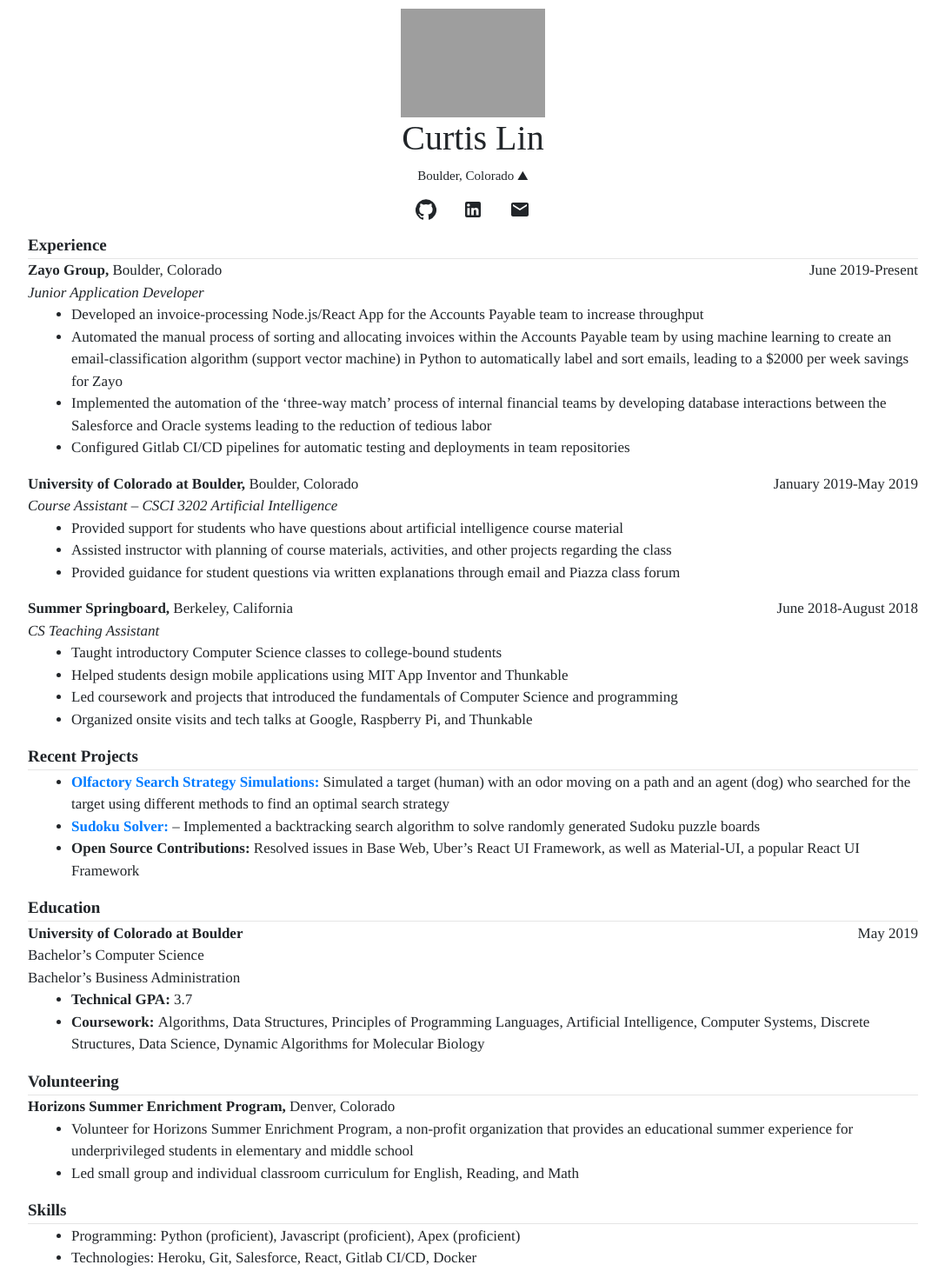
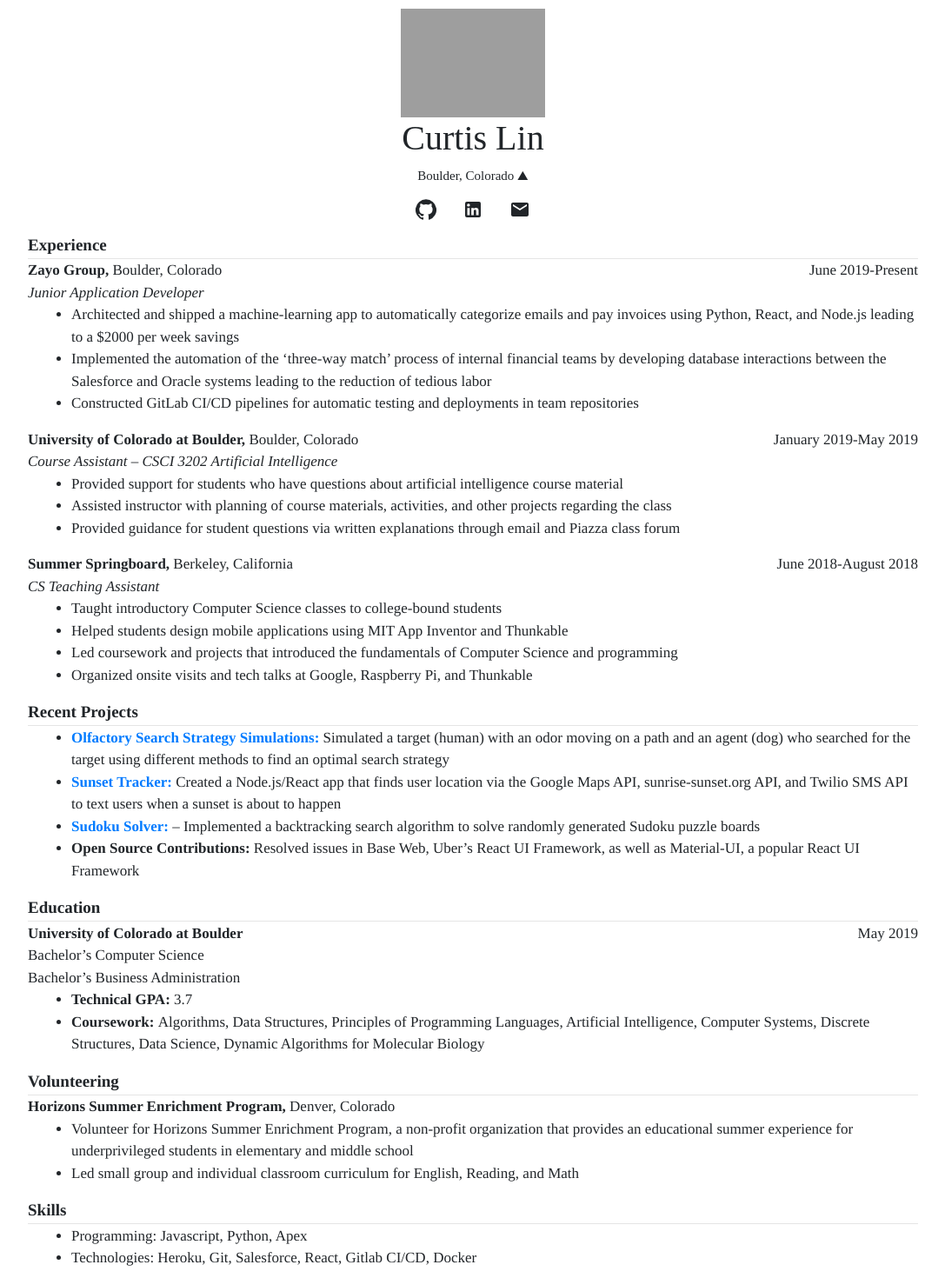
Before and after one commit to curtislin7/personal-website, a React (Create React App) app: page / in a window 1280 px wide. Shown: the top 1470 px of the page at 87% size, without its empty margins (96-1183 px from the left). Built offline with nearby package versions, Linux system fonts and the light colour scheme; grey boxes are pictures that could not be loaded.

Commit message:
Edit resume

```diff
--- a/src/Pages/Home/HomePage.js
+++ b/src/Pages/Home/HomePage.js
@@ -51,10 +51,9 @@ const HomePage = () => {
                   </div>
                   <div className={classes.role}>Junior Application Developer</div>
                   <ul className={classes.points}>
-                    <li>Developed an invoice-processing Node.js/React App for the Accounts Payable team to increase throughput</li>
-                    <li>Automated the manual process of sorting and allocating invoices within the Accounts Payable team by using machine learning to create an email-classification algorithm (support vector machine) in Python to automatically label and sort emails, leading to a $2000 per week savings for Zayo</li>
+                    <li>Architected and shipped a machine-learning app to automatically categorize emails and pay invoices using Python, React, and Node.js leading to a $2000 per week savings</li>
                     <li>Implemented the automation of the ‘three-way match’ process of internal financial teams by developing database interactions between the Salesforce and Oracle systems leading to the reduction of tedious labor</li>
-                    <li>Configured Gitlab CI/CD pipelines for automatic testing and deployments in team repositories</li>
+                    <li>Constructed GitLab CI/CD pipelines for automatic testing and deployments in team repositories</li>
                   </ul>
                   <div className={classes.sectionHeader}>
                     <div className={classes.company}>University of Colorado at Boulder,&nbsp;</div>
@@ -85,6 +84,7 @@ const HomePage = () => {
                   <hr className={classes.line}/>
                   <ul className={classes.points}>
                     <li><a className={classes.pointHeader} href={'https://bit.ly/2WsF9L9'}>Olfactory Search Strategy Simulations:&nbsp;</a>Simulated a target (human) with an odor moving on a path and an agent (dog) who searched for the target using different methods to find an optimal search strategy</li>
+                    <li><a className={classes.pointHeader} href={'https://sun-tracker.herokuapp.com/'}>Sunset Tracker:&nbsp;</a>Created a Node.js/React app that finds user location via the Google Maps API, sunrise-sunset.org API, and Twilio SMS API to text users when a sunset is about to happen</li>
                     <li><a className={classes.pointHeader} href={'https://bit.ly/2V9BY7m'}>Sudoku Solver:&nbsp;</a>– Implemented a backtracking search algorithm to solve randomly generated Sudoku puzzle boards</li>
                     <li><span className={classes.pointHeader}>Open Source Contributions:&nbsp;</span>Resolved issues in Base Web, Uber’s React UI Framework, as well as Material-UI, a popular React UI Framework</li>
                   </ul>
@@ -119,7 +119,7 @@ const HomePage = () => {
                   <div className={classes.sectionTitle}>Skills</div>
                   <hr className={classes.line}/>
                   <ul className={classes.points}>
-                    <li>Programming: Python (proficient), Javascript (proficient), Apex (proficient)</li>
+                    <li>Programming: Javascript, Python, Apex</li>
                     <li>Technologies: Heroku, Git, Salesforce, React, Gitlab CI/CD, Docker</li>
                   </ul>
                 </div>
--- a/src/index.css
+++ b/src/index.css
@@ -3,7 +3,6 @@ body {
   font-family: 'Times, serif';
   -webkit-font-smoothing: antialiased;
   -moz-osx-font-smoothing: grayscale;
-  background-color: 'green';
 }
 
 code {
```
